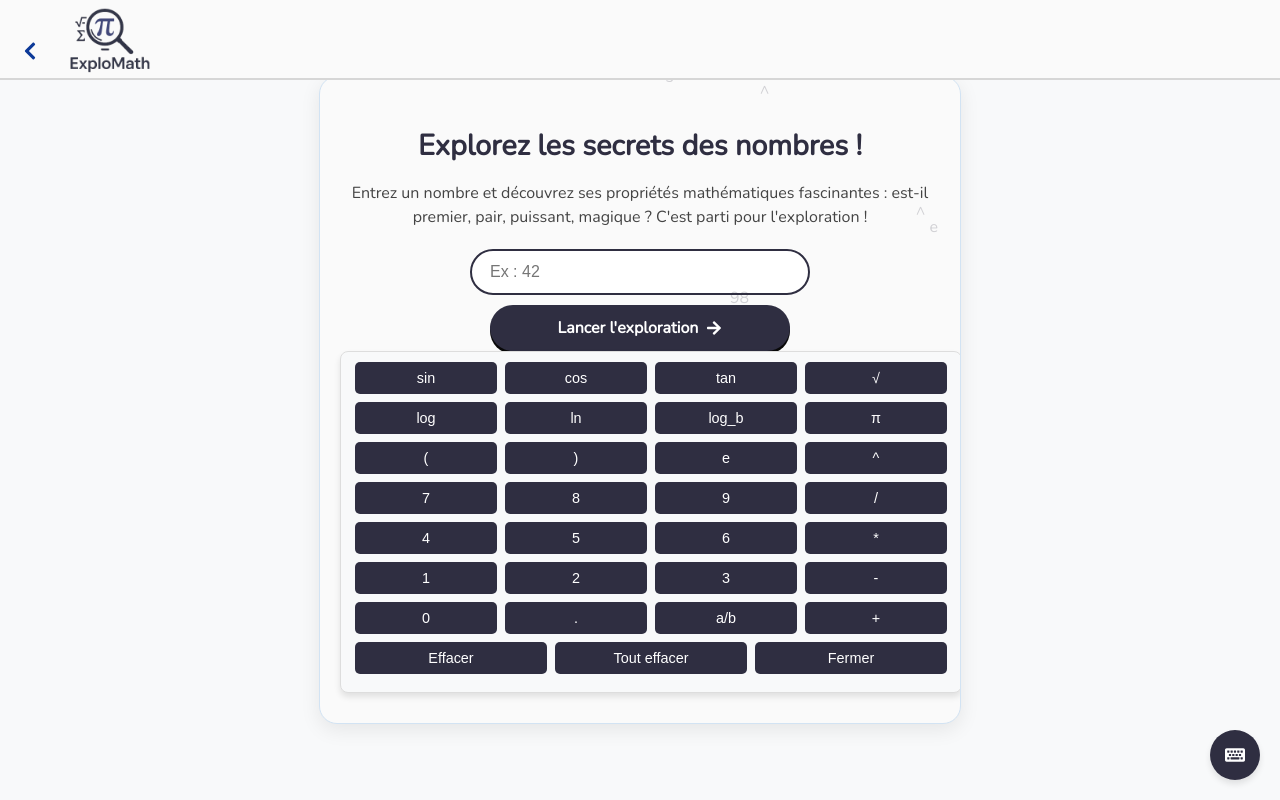
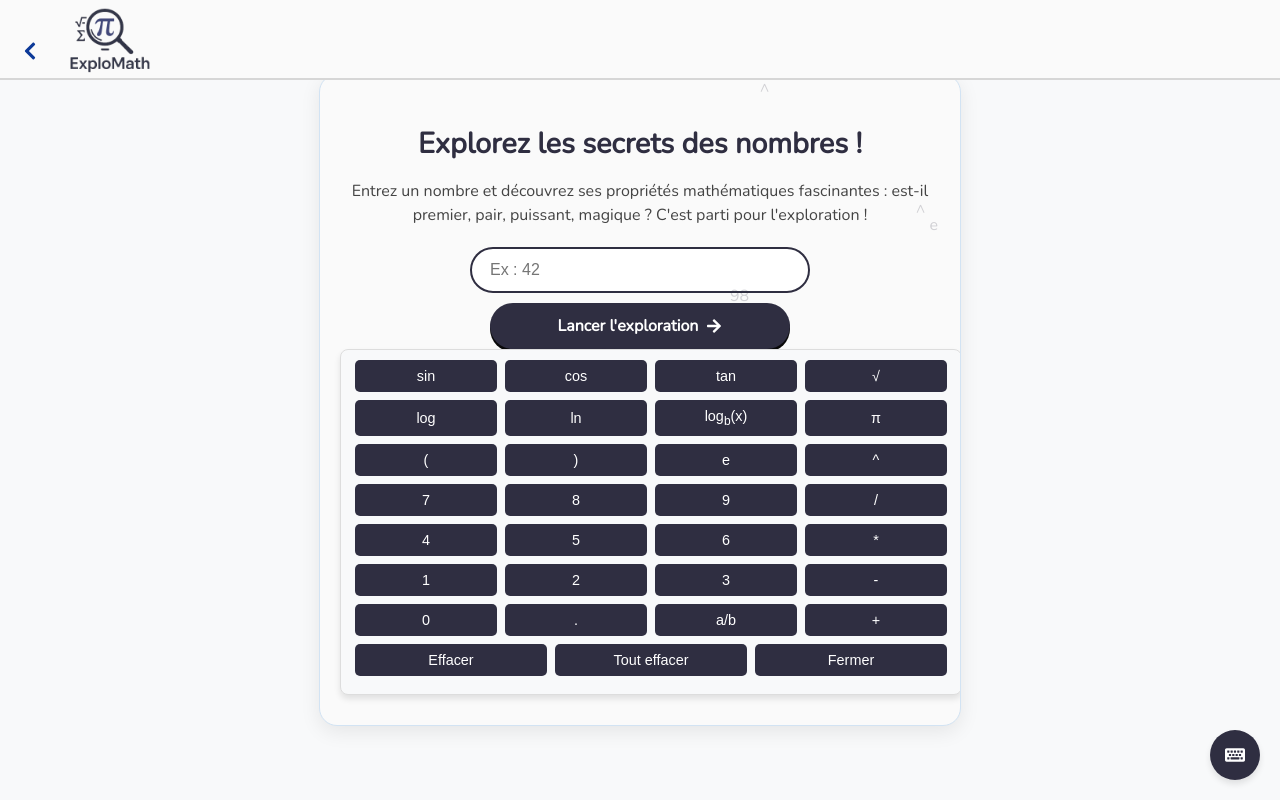
Before and after one commit to Elie-Ntwari/Explo-Math-Front, a React (Vite) app: page /AnalyseNum in a window 1280 px wide. Both pictures are taken after a click on the button 1235 px from the left and 755 px from the top of the page. Built offline with nearby package versions, Linux system fonts and the light colour scheme.

Commit message:
Elie ? I'm done !!!

```diff
--- a/src/components/CustomKeyboard.jsx
+++ b/src/components/CustomKeyboard.jsx
@@ -17,7 +17,9 @@ function CustomKeyboard({ onInput, onClose, onDelete, onClear }) {
             <div className="keyboard-row">
                 <button onClick={() => handleButtonClick("log(")}>log</button>
                 <button onClick={() => handleButtonClick("ln(")}>ln</button>
-                <button onClick={() => handleButtonClick("log_b(base,x)")}>log_b</button>
+                <button onClick={() => handleButtonClick("log_b(base,x)")}>
+                    log<sub>b</sub>(x)
+                </button>
                 <button onClick={() => handleButtonClick("π")}>π</button>
             </div>
             <div className="keyboard-row">
--- a/src/components/FormNumber.jsx
+++ b/src/components/FormNumber.jsx
@@ -52,7 +52,10 @@ function FormNumber() {
             const newValue =
                 nombre.substring(0, start) + value + nombre.substring(end);
 
-            setNombre(newValue);
+            // Remplace les virgules par des points
+            const sanitizedValue = newValue.replace(/,/g, ".");
+
+            setNombre(sanitizedValue);
 
             // Met à jour la position du curseur après l'insertion
             setTimeout(() => {
@@ -130,7 +133,7 @@ function FormNumber() {
                                     placeholder="Ex : 42"
                                     required
                                     value={nombre}
-                                    onChange={(e) => setNombre(e.target.value)}
+                                    onChange={(e) => setNombre(e.target.value.replace(/,/g, "."))}
                                 />
                                 <button type="submit">
                                     Lancer l'exploration <FaArrowRight style={{ marginLeft: '8px' }} />
```
